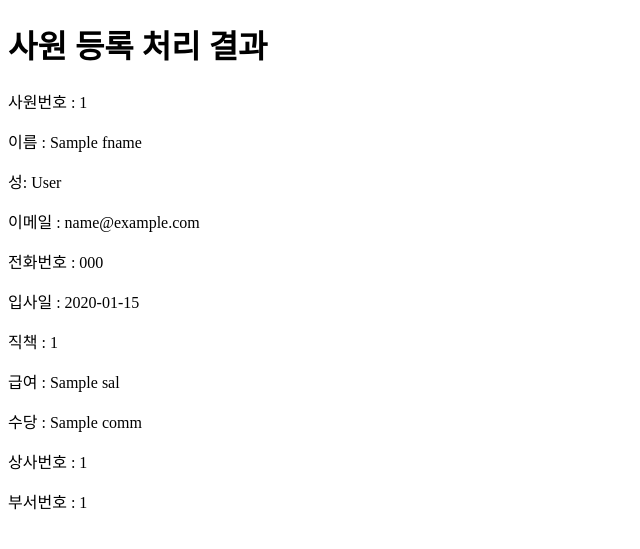
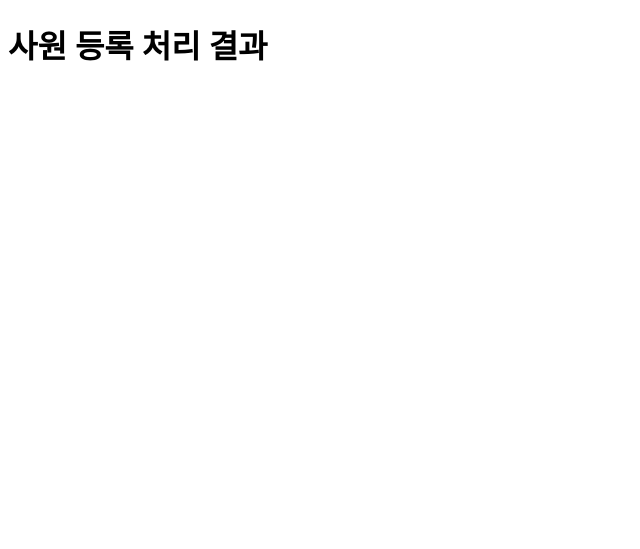
Before and after one commit to hchae31/frontends, a FastAPI app: template views/templates/emp/result.html in a window 1280 px wide. Shown: the top 549 px of the page, without its empty margins (0-640 px from the left). Run offline with FastAPI, Linux system fonts and the light colour scheme; the template is opened without the code that fills it: most values are stand-ins (such as "Sample title", 1, 10 or a date in 2020).

Commit message:
sungjuk, emp 처리결과를 table태그로 출력

```diff
--- a/views/templates/emp/result.html
+++ b/views/templates/emp/result.html
@@ -6,16 +6,25 @@
 </head>
 <body>
     <h1>사원 등록 처리 결과</h1>
-    <p>사원번호 : {{ emp.empid }}</p>
-    <p>이름 : {{ emp.fname }}</p>
-    <p>성: {{ emp.lname }}</p>
-    <p>이메일 : {{ emp.email }}</p>
-    <p>전화번호 : {{ emp.phone }}</p>
-    <p>입사일 : {{ emp.hdate }}</p>
-    <p>직책 : {{ emp.jobid }}</p>
-    <p>급여 : {{ emp.sal }}</p>
-    <p>수당 : {{ emp.comm }}</p>
-    <p>상사번호 : {{ emp.mgrid }}</p>
-    <p>부서번호 : {{ emp.deptid }}</p>
+<!--    <p>사원번호 : {{ emp.empid }}</p>-->
+<!--    <p>이름 : {{ emp.fname }}</p>-->
+<!--    <p>성: {{ emp.lname }}</p>-->
+<!--    <p>이메일 : {{ emp.email }}</p>-->
+<!--    <p>전화번호 : {{ emp.phone }}</p>-->
+<!--    <p>입사일 : {{ emp.hdate }}</p>-->
+<!--    <p>직책 : {{ emp.jobid }}</p>-->
+<!--    <p>급여 : {{ emp.sal }}</p>-->
+<!--    <p>수당 : {{ emp.comm }}</p>-->
+<!--    <p>상사번호 : {{ emp.mgrid }}</p>-->
+<!--    <p>부서번호 : {{ emp.deptid }}</p>-->
+    <tr>
+        <col width="100px">
+        <col width="100px">
+        <col width="100px">
+        <col width="100px">
+        <col width="100px">
+        <col width="100px">
+        <col width="100px">
+    </tr>
 </body>
 </html>
```
